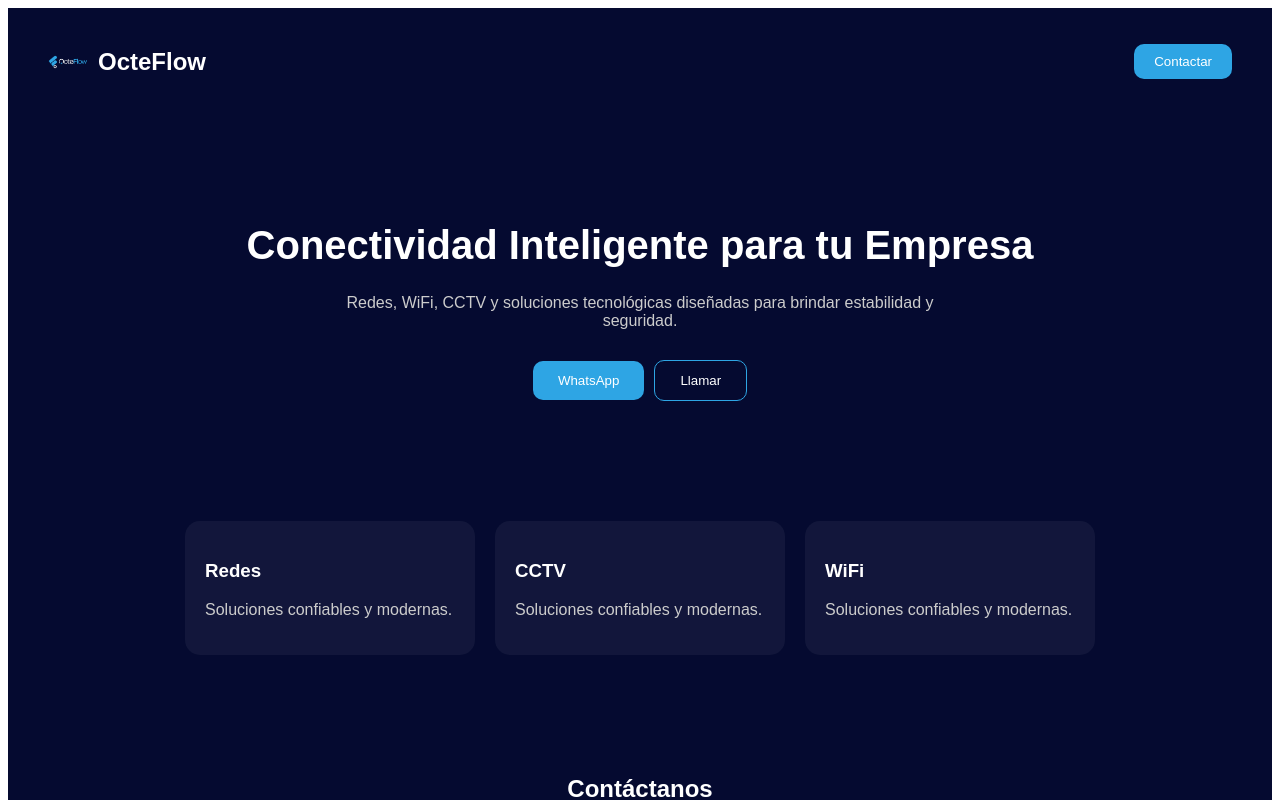
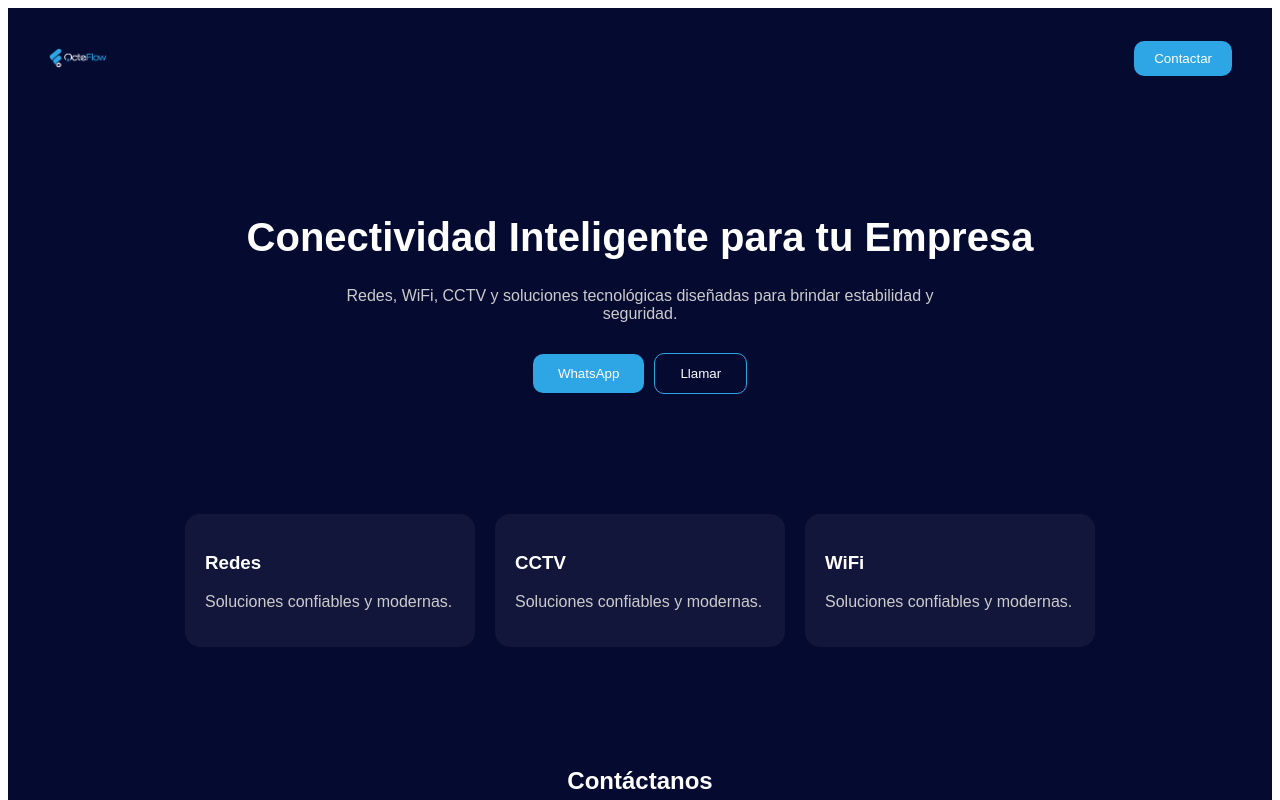
Before and after one commit to OcteFlow/octeflow-site, a Next.js app: page / in a window 1280 px wide. Shown: the top 800 px of the page. Built offline with nearby package versions, Linux system fonts and the light colour scheme.

Commit message:
Update index.js

```diff
--- a/pages/index.js
+++ b/pages/index.js
@@ -14,10 +14,13 @@ export default function Home() {
         alignItems: "center",
         padding: "20px 40px"
       }}>
-        <div style={{display:"flex", alignItems:"center", gap:"10px"}}>
-          <img src="/logo.png" alt="logo" style={{height:"40px"}} />
-          <h2>OcteFlow</h2>
-        </div>
+        <div style={{display:"flex", alignItems:"center"}}>
+  <img
+    src="/logo.png"
+    alt="logo"
+    style={{height:"60px"}}
+  />
+</div>
 
         <a href="https://wa.me/5214421396305" target="_blank">
           <button style={{
```
